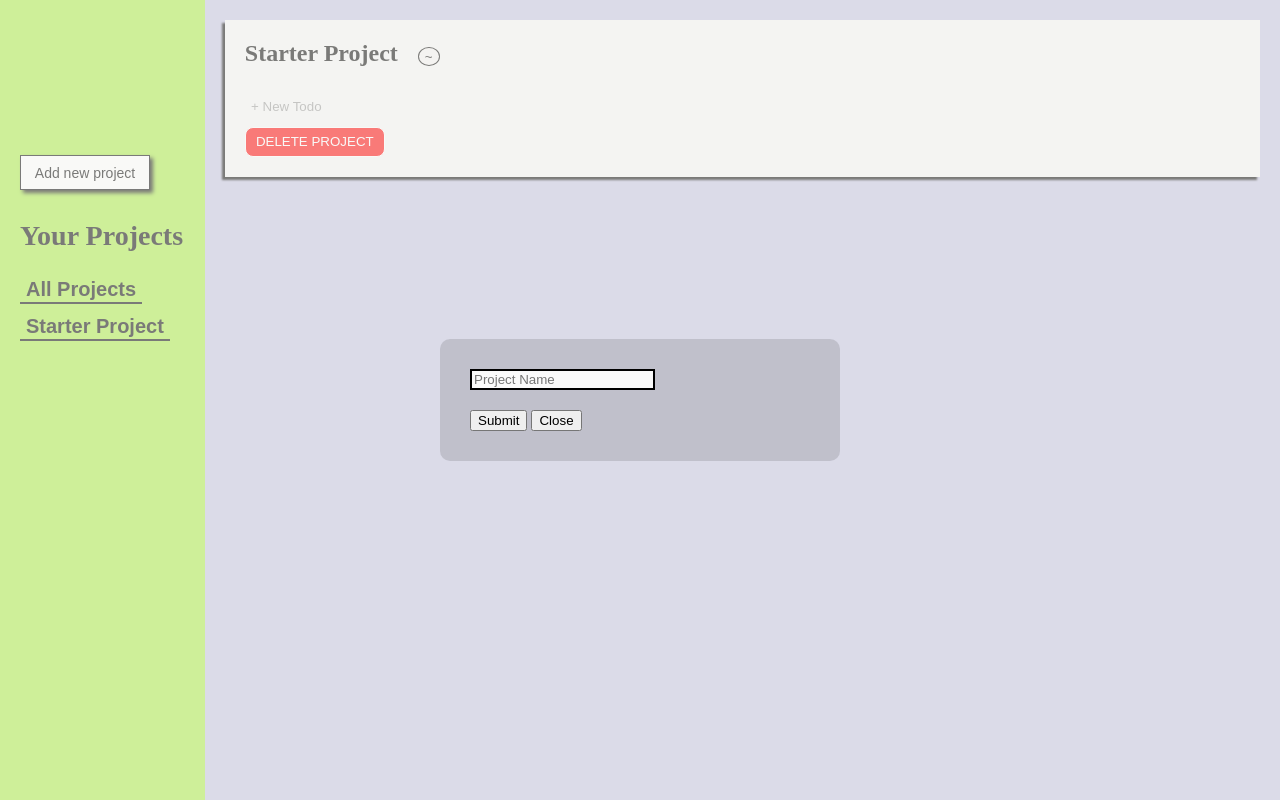
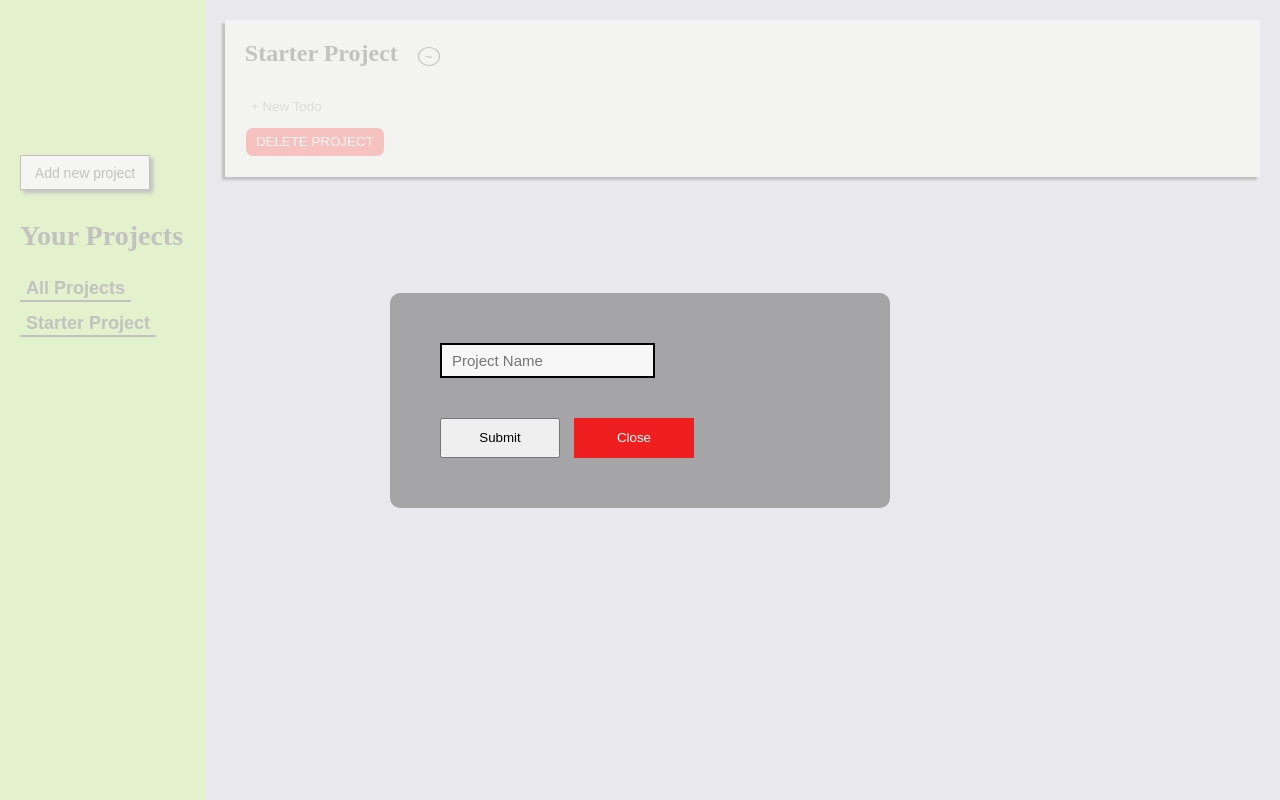
Before and after one commit to lalit-machra/odin-todo-list, a website built with webpack: page src/index.html in a window 1280 px wide. Both pictures are taken after a click on the button "Add new project". Built offline with nearby package versions, Linux system fonts and the light colour scheme; files whose address does not match are found by name.

Commit message:
Improve the design of dialog boxes

```diff
--- a/src/index.html
+++ b/src/index.html
@@ -24,7 +24,7 @@
 
     <dialog class="newProjDialog">
       <form>
-        <input id="project-name" autofocus autocomplete="off" placeholder="Project Name" required>
+        <input id="project-name" class="projectName" autofocus autocomplete="off" placeholder="Project Name" required>
         <div class="buttons">
           <button class="submitBtn" type="submit" formmethod="dialog">Submit</button>
           <button type="button" class="closeBtn">Close</button>
@@ -37,7 +37,7 @@
         <input id="title" type="text" name="title" placeholder="Title" autocomplete="off" required>
         <textarea id="description" name="description" placeholder="Description" autocomplete="off" rows="4" cols="30" required></textarea>
         <input id="dueDate" type="date" name="dueDate" required>
-        <input id="priority" type="number" name="priority" placeholder="Priority" autocomplete="off" required>
+        <input id="priority" type="number" name="priority" placeholder="Priority (1 to 5)" autocomplete="off" required>
         <div class="projectDropdown">
 
         </div>
--- a/src/newTodoDOM.js
+++ b/src/newTodoDOM.js
@@ -23,7 +23,7 @@ todoSubmitBtn.addEventListener("click", () => {
   title = formData.get("title");
   description = formData.get("description");
   dueDate = formData.get("dueDate");
-  priority = formData.get("priority");
+  priority = Number(formData.get("priority"));
   project = formData.get("projectName");
 
   if (
@@ -33,6 +33,13 @@ todoSubmitBtn.addEventListener("click", () => {
     priority != undefined && priority != "" &&
     project != undefined && project != ""
   ) {
+    // if priority is not between 1 and 5, improve it
+    if (priority < 1) {
+      priority = 1;
+    } else if (priority > 5) {
+      priority = 5;
+    }
+
     // Rearrange todos according to priority
     let todo = new todoGenerator(title, description, dueDate, priority, project);
     addToTodos(todo);
--- a/src/style.css
+++ b/src/style.css
@@ -61,7 +61,7 @@ div.buttons {
   border: none;
   background-color: rgba(243, 243, 240, 0);
   color: rgba(0, 0, 0, 0.544);
-  opacity: 0.7;
+  opacity: 0.9;
   margin-top: 10px;
 }
 
@@ -106,7 +106,7 @@ div.buttons {
 .sidebar .viewAllProjsBtn,
 .sidebar .viewProjectBtn {
   font-weight: bold;
-  font-size: 20px;
+  font-size: 18px;
   margin-left: 20px;
 }
 
@@ -254,16 +254,16 @@ div.todo.checked {
 
 /* Style the dialog box and its elements */
 dialog {
-  width: 400px;
-  background-color: rgba(0, 0, 0, 0.127);
+  width: 500px;
+  background-color: rgba(0, 0, 0, 0.294);
   border: none;
   border-radius: 10px;
-  padding: 30px;
+  padding: 50px;
 }
 
 dialog::backdrop {
   background-color: rgb(243, 243, 240);
-  opacity: 0.5;
+  opacity: 0.8;
 }
 
 dialog input,
@@ -276,6 +276,13 @@ dialog textarea {
   border-right: 2px solid white;
   border-bottom: 2px solid;
   background-color: rgba(255, 255, 255, 0.908);
+  height: 35px;
+  padding-left: 10px;
+  font-size: 15px;
+}
+
+dialog textarea {
+  padding-top: 7px;
 }
 
 dialog input:focus,
@@ -284,3 +291,27 @@ dialog textarea:focus {
   border: 2px solid;
   outline: none;
 }
+
+dialog .projectName {
+  margin: 0px;
+  height: 35px;
+}
+
+dialog select {
+  padding-bottom: 2px;
+  padding-right: 10px;
+}
+
+dialog .submitBtn,
+dialog .closeBtn {
+  height: 40px;
+  width: 120px;
+  margin-top: 30px;
+  margin-right: 10px;
+}
+
+dialog .closeBtn {
+  background-color: rgba(255, 0, 0, 0.819);
+  border: none;
+  color: white;
+}
```
